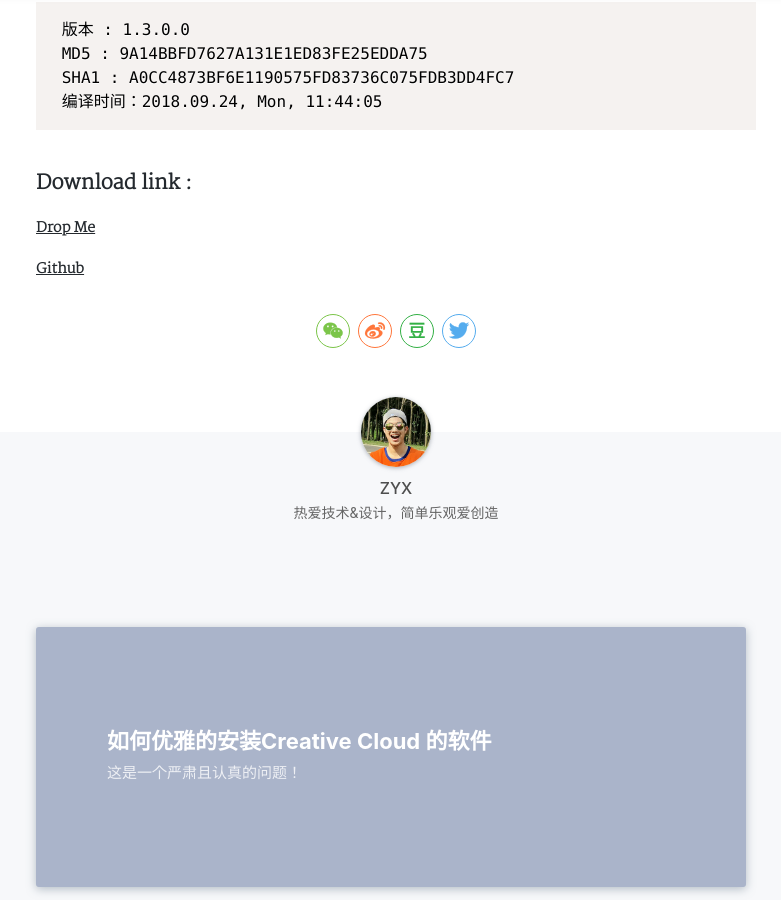
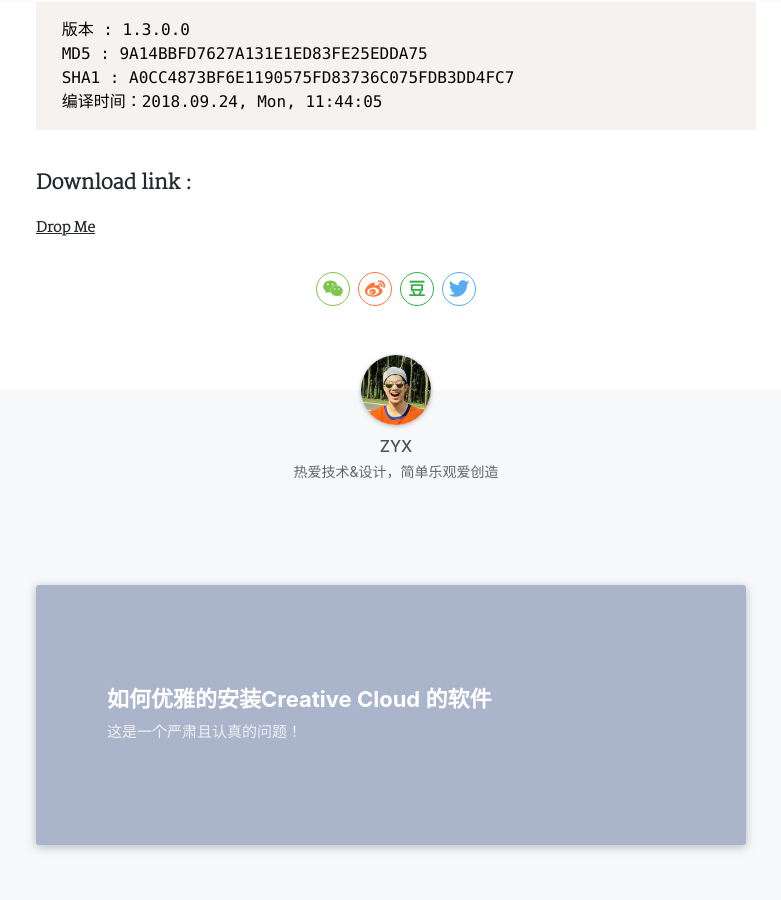
Before and after one commit to orangezyx/orangezyx.github.io, a Jekyll site: the page built from _posts/2018-09-24-KMSWindows.markdown, in a window 1280 px wide and 900 px high, scrolled down 1191 px. Shown: the whole window, without its empty margins (244-1025 px from the left). Built offline with Jekyll 4.4.1, drawn with Linux system fonts in a browser that asks for light colours; nearby versions of some CDN libraries; a style sheet for code colours, icons or effects is not loaded.

Commit message:
remove github download link

```diff
--- a/_posts/2018-09-24-KMSWindows.markdown
+++ b/_posts/2018-09-24-KMSWindows.markdown
@@ -24,4 +24,3 @@ KMSWindows 发布
 ### Download link :
 
 ##### [Drop Me](https://drop.me/ByWgDL)
-##### [Github](https://raw.githubusercontent.com/orangezyx/orangezyx.github.io/master/_posts/KMSWindows.exe)
```
